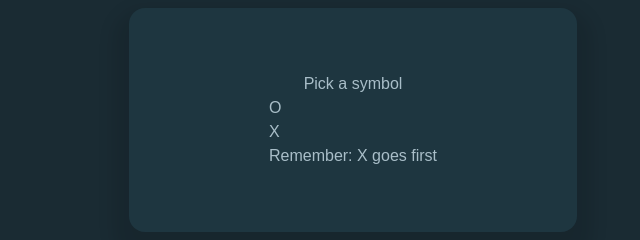
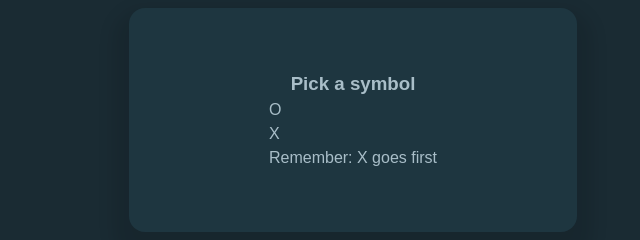
Before and after one commit to mrbumcum/tic-tac-toe, a plain HTML site: page index.html in a window 1280 px wide. Shown: the part 248-488 px from the top of the page, 287-927 px from the left. Drawn offline with Linux system fonts and the light colour scheme.

Commit message:
fix: Incorrect matching tag

```diff
--- a/index.html
+++ b/index.html
@@ -13,7 +13,7 @@
         </div>
 
         <div class="startContainer">
-            <p class="pickSymbol">Pick a symbol</p>
+            <h3 class="pickSymbol">Pick a symbol</h3>
             <div class="selectionContainer">
                 <div class="selection">
                     <div class="circle">
```
